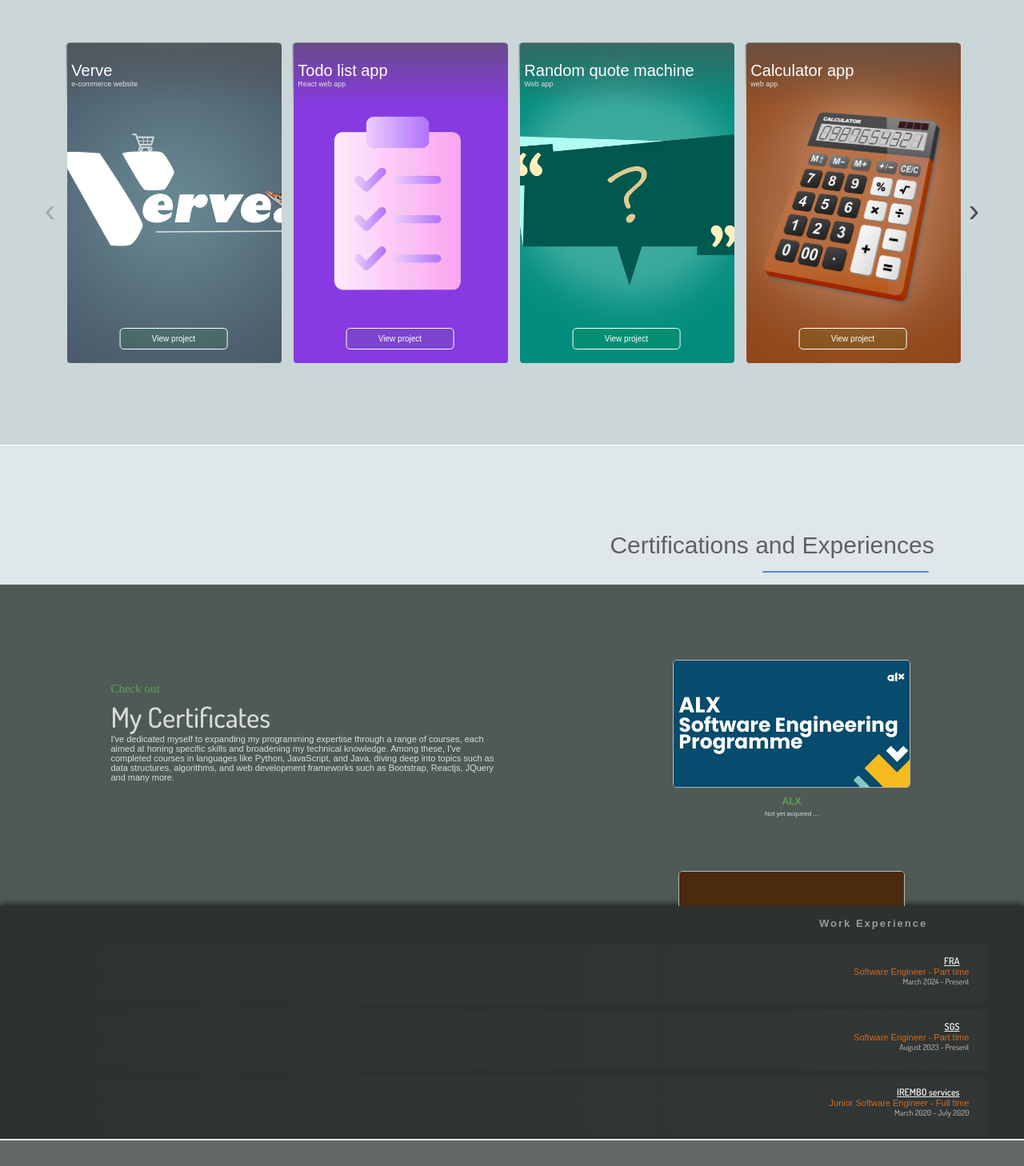
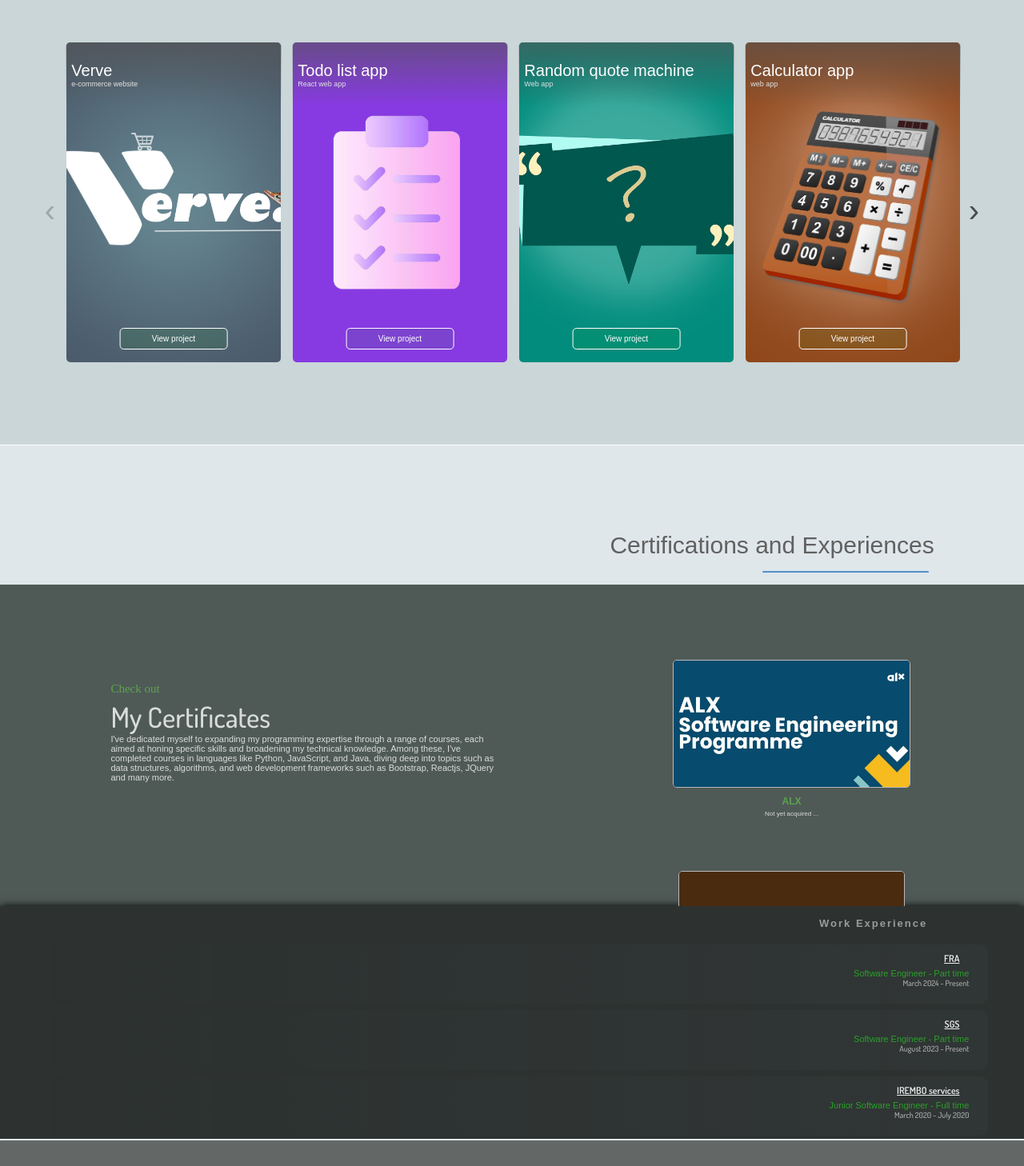
Before and after one commit to Shemaremy/Portfolio, a React (Vite) app in the folder portfolio website/: page / in a window 1280 px wide. Shown: the part 1339-2797 px from the top of the page at 80% size. Built offline with nearby package versions, Linux system fonts and the light colour scheme; a web font is replaced by a local one.

Commit message:
commit 007

```diff
--- a/portfolio website/src/components/Parts/CSS/Part1.css
+++ b/portfolio website/src/components/Parts/CSS/Part1.css
@@ -187,7 +187,7 @@
     border-color: white;
     border-radius: 30px;
     border-width: 1px;
-    background-color: #24104f21;
+    background-color: #00000015;
 }
 
 .mobile-nav a:hover {
--- a/portfolio website/src/components/Parts/CSS/Part3.css
+++ b/portfolio website/src/components/Parts/CSS/Part3.css
@@ -181,7 +181,7 @@
     object-fit: cover;
     filter: brightness(100%);
     border-style: solid;
-    border-width: 1px;
+    border-width: 0px;
     border-color: rgba(255, 0, 0, 0);
     border-radius: 5px;
 }
@@ -274,9 +274,7 @@
     border-color: rgba(0, 170, 0, 0);
 }
 
-.view_proj:active {
-    transform: scale(0.6);
-}
+
 
 
 
--- a/portfolio website/src/components/Parts/CSS/Part4.css
+++ b/portfolio website/src/components/Parts/CSS/Part4.css
@@ -547,13 +547,11 @@
 .job_title {
 
     font-family: sans-serif;
-    margin-top: 0;
+    margin-top: 5px;
     margin-bottom: 0;
     font-size: 11px;
     width: 98%;
-    color: rgb(155, 155, 155);
-    color: #00BFFF;
-    color: chocolate;
+    color: rgb(42, 161, 42);
 
     @media only screen and (max-width: 767px) {
         font-family: sans-serif;
@@ -969,7 +967,7 @@
 
     .upper_cert {
         height: auto !important;
-        width: 45% !important;
+        width: 55% !important;
         display: flex !important;
         flex-direction: row !important;
         justify-content: center !important;
--- a/portfolio website/src/components/Parts/CSS/Part8.css
+++ b/portfolio website/src/components/Parts/CSS/Part8.css
@@ -165,6 +165,8 @@
     border-width: 1px;
     padding: 7px;
     font-size: 10px;
+    border-color: rgba(255, 255, 255, 0.623);
+    color: rgba(255, 255, 255, 0.541) !important;
 }
 
 
--- a/portfolio website/src/components/Parts/Part2.jsx
+++ b/portfolio website/src/components/Parts/Part2.jsx
@@ -1,17 +1,41 @@
-import React from "react";
+import {React, useEffect} from "react";
 import "./CSS/Part2.CSS"
 import "./CSS/Responsive.css"
+
 import AOS from 'aos';
 import 'aos/dist/aos.css';
 
+import MyFace from '../../images/Profile.jpg';
 
 
-import MyFace from '../../images/Profile.jpg';
+function Part2 () {
 
-function Part2 () {
+    AOS.init();
+    useEffect(() => {
+        AOS.init({
+          disable: false,
+          startEvent: 'DOMContentLoaded',
+          initClassName: 'aos-init',
+          animatedClassName: 'aos-animate',
+          useClassNames: false,
+          disableMutationObserver: false,
+          debounceDelay: 50,
+          throttleDelay: 99,
+          offset: 120,
+          delay: 0,
+          duration: 2000,
+          easing: 'ease',
+          once: false,
+          mirror: false,
+          anchorPlacement: 'top-bottom',
+        });
+      }, []); // Empty dependency array ensures this runs only once
+
+
+
     return(
         <div className="Part2">
-            <div className="Two_Parts2">
+            <div className="Two_Parts2" data-aos="fade-left">
                 <div className="Left_part2">
                     <div className="About_Photo">
                         <img className="meet_remy_photo"  src={MyFace} alt="" />
--- a/portfolio website/src/components/Parts/Part3.jsx
+++ b/portfolio website/src/components/Parts/Part3.jsx
@@ -67,7 +67,7 @@ const ProjectCards = (    // For only large screens. Small screens its weird
                         <p className="proj_category">e-commerce website</p>
                     </div>
                     <div className="lower_proj">
-                        <button className="view_proj">View project</button>
+                        <a href="https://v3rve.netlify.app"><button className="view_proj">View project</button></a>
                     </div>
                 </div>
             </div>
@@ -139,7 +139,7 @@ const ProjectCards = (    // For only large screens. Small screens its weird
 
 
 const NormalProjectCards = (// For the small screens
-    <div className="small_device_cards">
+    <div className="small_device_cards" data-aos="fade-up">
         <div className="project_card_2">
             <div className="main_card_2">
                 <img className="proj_img2" src={Verve} alt="" />
@@ -149,7 +149,7 @@ const NormalProjectCards = (// For the small screens
                         <p className="proj_category2">e-commerce website</p>
                     </div>
                     <div className="lower_proj2">
-                        <button className="view_proj2">View project</button>
+                        <a href="https://v3rve.netlify.app"><button className="view_proj">View project</button></a>
                     </div>
                 </div>
             </div>
@@ -177,7 +177,7 @@ const NormalProjectCards = (// For the small screens
                         <p className="proj_category2">web app</p>
                     </div>
                     <div className="lower_proj2">
-                        <button className="view_proj2">View project</button>
+                        <a href="https://remyquotemachine.netlify.app/"><button className="view_proj">View project</button></a>
                     </div>
                 </div>
             </div>
@@ -191,7 +191,7 @@ const NormalProjectCards = (// For the small screens
                         <p className="proj_category2">web app</p>
                     </div>
                     <div className="lower_proj2">
-                        <button className="view_proj2">View project</button>
+                        <a href="https://remycalculator.netlify.app/"><button className="view_proj">View project</button></a>
                     </div>
                 </div>
             </div>
@@ -205,7 +205,7 @@ const NormalProjectCards = (// For the small screens
                         <p className="proj_category2">web app</p>
                     </div>
                     <div className="lower_proj2">
-                        <button className="view_proj2">View project</button>
+                        <a href="https://remyclock.netlify.app/"><button className="view_proj">View project</button></a>
                     </div>
                 </div>
             </div>
@@ -219,7 +219,7 @@ const NormalProjectCards = (// For the small screens
                         <p className="proj_category2">web app</p>
                     </div>
                     <div className="lower_proj2">
-                        <button className="view_proj2">View project</button>
+                    <a href="https://remydrummachine.netlify.app/"><button className="view_proj">View project</button></a>
                     </div>
                 </div>
             </div>
@@ -241,7 +241,7 @@ function Part3() {
         <div className="Part3">
             <div className="Two_Parts3">
                 <div className="Left_part3">
-                    <h2 className="My_proj_header">My Projects</h2>
+                    <h2 className="My_proj_header" data-aos="fade-right">My Projects</h2>
                 </div>
                 <div className="Right_part3">
                     {ProjectCards}
--- a/portfolio website/src/components/Parts/Part4.jsx
+++ b/portfolio website/src/components/Parts/Part4.jsx
@@ -141,12 +141,12 @@ function Part4() {
     // Content for the certificates section
     const CertificatesSection = (
         <div className="Certifications_panel">
-            <div className="left_part_certificates">
+            <div className="left_part_certificates" data-aos="fade-right">
                 <h1 className="check_out"><span className="c_out">Check out <br/></span>My Certificates</h1>
                 <p className="check_out_par">I've dedicated myself to expanding my programming expertise through a range of courses, each aimed at honing specific skills and broadening my technical knowledge. Among these, I've completed courses in languages like Python, JavaScript, and Java, diving deep into topics such as data structures, algorithms, and web development frameworks such as Bootstrap, Reactjs, JQuery and many more. </p>
                 <button className="learn_more_cert">Learn more</button>
             </div>
-            <div className="right_part_certificates">
+            <div className="right_part_certificates" data-aos="fade-up">
                 <div className="cert_card">
                     <div className="upper_cert">
                         <img className="cert_img" src={AlxPhoto} alt="" />
@@ -191,17 +191,17 @@ function Part4() {
             <h1 className="work_experience">Work Experience</h1>
             <div className="experience_list">
                 <ul className="main_experience_list">
-                    <li className="the_li">
+                    <li className="the_li" data-aos="fade-right">
                         <h5 className="Organisation">FRA</h5>
                         <p className="job_title">Software Engineer - Part time</p>
                         <p className="duration">March 2024 - Present</p>
                     </li>
-                    <li className="the_li">
+                    <li className="the_li" data-aos="fade-right">
                         <h5 className="Organisation">SGS</h5>
                         <p className="job_title">Software Engineer - Part time</p>
                         <p className="duration">August 2023 - Present</p>
                     </li>
-                    <li className="the_li">
+                    <li className="the_li" data-aos="fade-right">
                         <h5 className="Organisation">IREMBO services</h5>
                         <p className="job_title">Junior Software Engineer - Full time</p>
                         <p className="duration">March 2020 - July 2020</p>
--- a/portfolio website/src/components/Parts/Part5.jsx
+++ b/portfolio website/src/components/Parts/Part5.jsx
@@ -15,7 +15,7 @@ function Part5() {
                     <h1 className="services_header">Services</h1>
                 </div>
                 <div className="lower_part_services">
-                    <div className="service_cards_container">
+                    <div className="service_cards_container" data-aos="fade-left">
                         <div className="service_card">
                             <div className="upper_service_card"><img className="service_svg" src={WebDvt} alt="" /></div>
                             <div className="lower_service_card">
--- a/portfolio website/src/components/Parts/Part6.jsx
+++ b/portfolio website/src/components/Parts/Part6.jsx
@@ -11,7 +11,7 @@ function Part6() {
                     <div className="skills_underline_itself"></div>
                 </div>
             </div>
-            <div className="lower_part_skills">
+            <div className="lower_part_skills" data-aos="fade-right">
                 <div className="skill_card Front_and_design">
                     <div className="Frontend">
                         <h4 className="set_name">Front - end</h4>
```
Also changed, not shown: portfolio website/src/components/Parts/CSS/Part7.css (+8 -13 lines).
